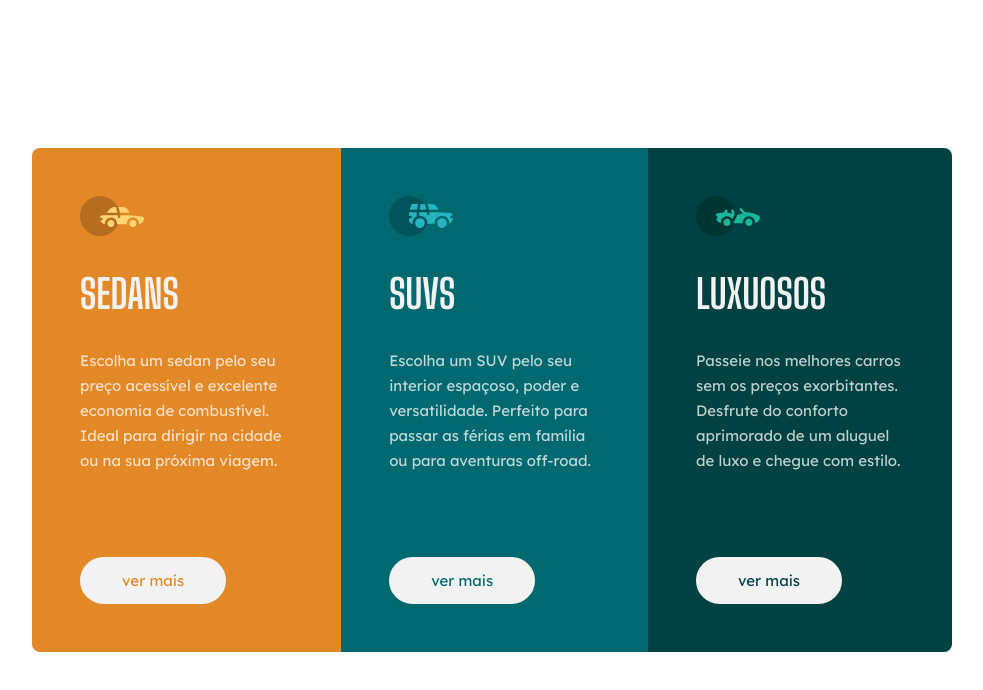
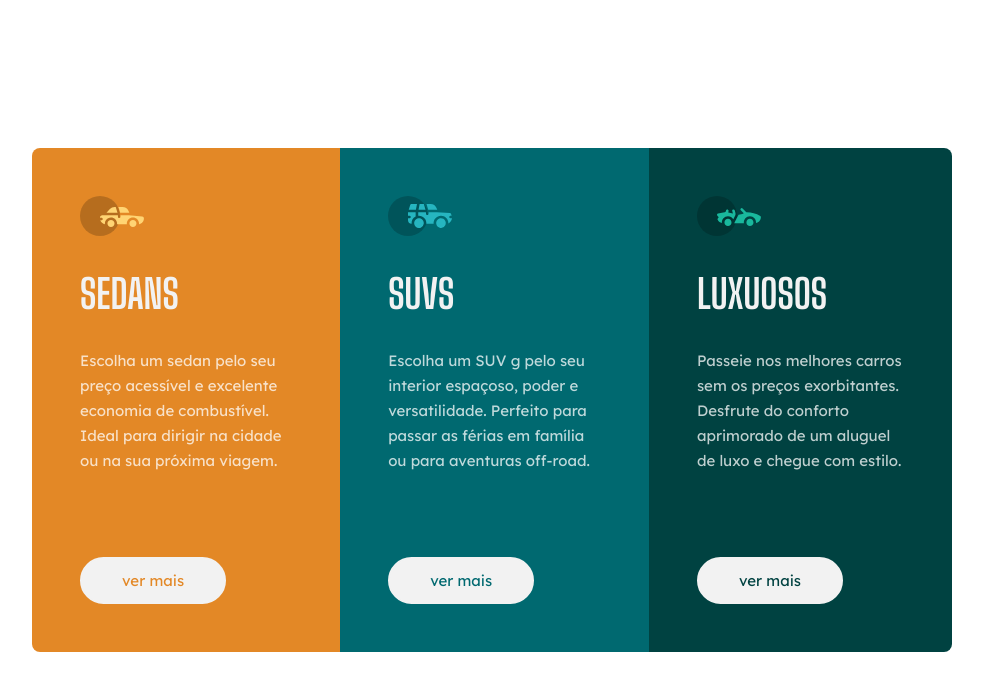
Before and after one commit to gabielinda/carros, a plain HTML site: page index.html in a window 1280 px wide. Shown: the whole page, without its empty margins (148-1131 px from the left). Drawn offline with Linux system fonts and the light colour scheme.

Commit message:
Update index.html

```diff
--- a/index.html
+++ b/index.html
@@ -22,7 +22,7 @@
     <section class="suvs">
         <img src="./imagens/icon-suvs.svg" alt="carro suv">
         <h2>SUVs</h2>
-        <p>Escolha um SUV pelo seu interior espaçoso, poder e versatilidade. Perfeito para passar as férias em família ou para aventuras off-road.</p>
+        <p>Escolha um SUV g pelo seu interior espaçoso, poder e versatilidade. Perfeito para passar as férias em família ou para aventuras off-road.</p>
         <a href="https://www.webmotors.com.br/suvs" target="_blank">ver mais</a>
     </section>
 
```
